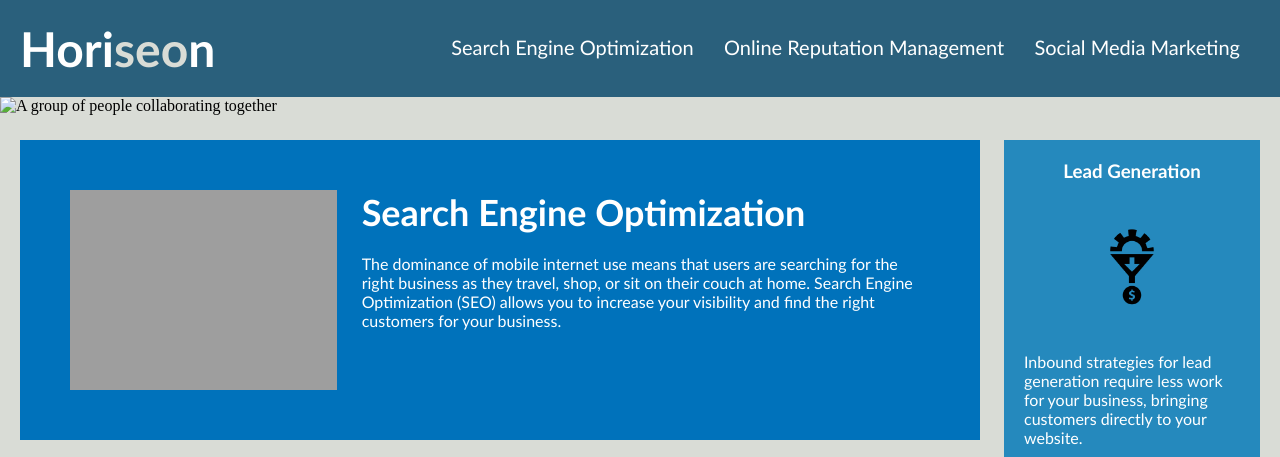
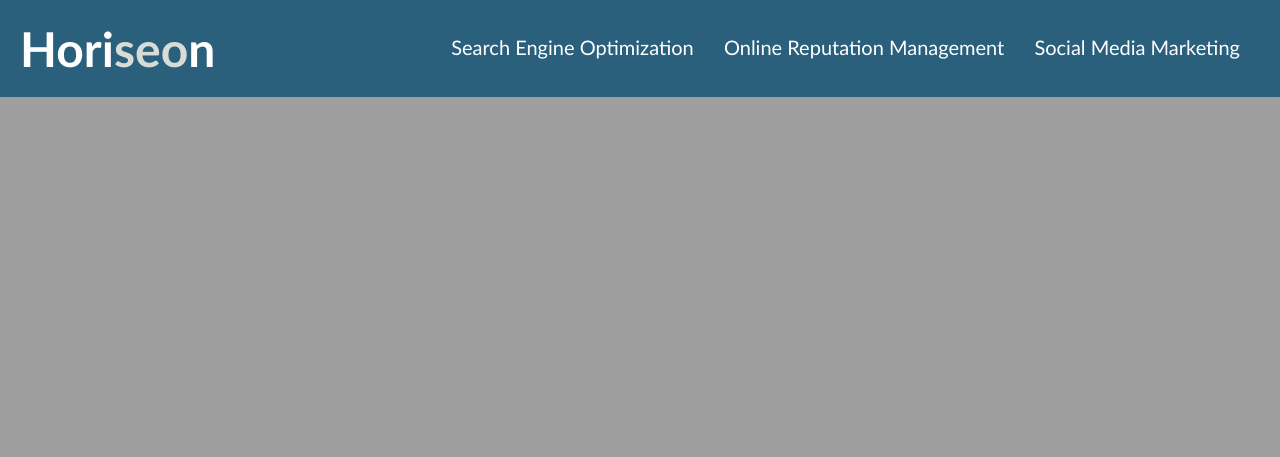
Before and after one commit to Jwray99/Challange-1-accessibility, a plain HTML site: page index.html in a window 1280 px wide. Shown: the top 457 px of the page. Drawn offline with Linux system fonts and the light colour scheme; the site is published under a folder, as on GitHub Pages, so addresses that start at the root find nothing.

Commit message:
correcting a image file

```diff
--- a/index.html
+++ b/index.html
@@ -18,7 +18,7 @@
             </ul>
         </nav>
     </header>
-    <figure><img src="/assets/images/digital-marketing-meeting.jpg" alt="A group of people collaborating together"></figure>
+    <figure><img src="./assets/images/digital-marketing-meeting.jpg" alt="A group of people collaborating together"></figure>
     <main>
         <article>
             <img src="./assets/images/search-engine-optimization.jpg" class="float-left" alt="a Workdesk with a notebook showing SEO examples"/>
```
